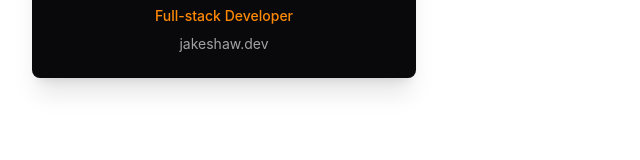
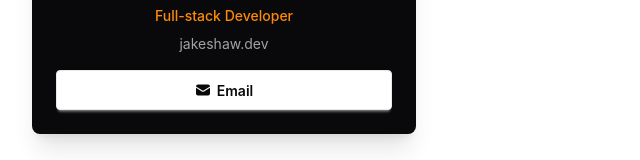
Before and after one commit to martinflischman/contact-card, a React (Vite) app: page / in a window 1280 px wide. Shown: the part 403-563 px from the top of the page, without its empty margins (0-640 px from the left). Built offline with nearby package versions, Linux system fonts and the light colour scheme.

Commit message:
feat: add email contact button
- Create the EmailButton component
- Add an email action to the contact card
- Style the button with an envelope icon

```diff
--- a/src/App.jsx
+++ b/src/App.jsx
@@ -1,5 +1,6 @@
 import ProfileImage from "./components/ProfileImage";
 import ProfileInfo from "./components/ProfileInfo";
+import EmailButton from "./components/EmailButton";
 
 export default function App() {
   return (
@@ -8,6 +9,7 @@ export default function App() {
         <ProfileImage />
         <div className="card-body items-center text-center">
           <ProfileInfo />
+          <EmailButton />
         </div>
       </div>
     </div>
--- /dev/null
+++ b/src/components/EmailButton.jsx
@@ -0,0 +1,20 @@
+function EmailButton() {
+  return (
+    <>
+      <button className="btn btn-block bg-white text-neutral hover:bg-white/90 mt-2">
+        <svg
+          xmlns="http://www.w3.org/2000/svg"
+          viewBox="0 0 24 24"
+          fill="currentColor"
+          className="size-4"
+        >
+          <path d="M1.5 8.67v8.58a3 3 0 0 0 3 3h15a3 3 0 0 0 3-3V8.67l-8.928 5.493a3 3 0 0 1-3.144 0L1.5 8.67Z" />
+          <path d="M22.5 6.908V6.75a3 3 0 0 0-3-3h-15a3 3 0 0 0-3 3v.158l9.714 5.978a1.5 1.5 0 0 0 1.572 0L22.5 6.908Z" />
+        </svg>
+        Email
+      </button>
+    </>
+  );
+}
+
+export default EmailButton;
```
